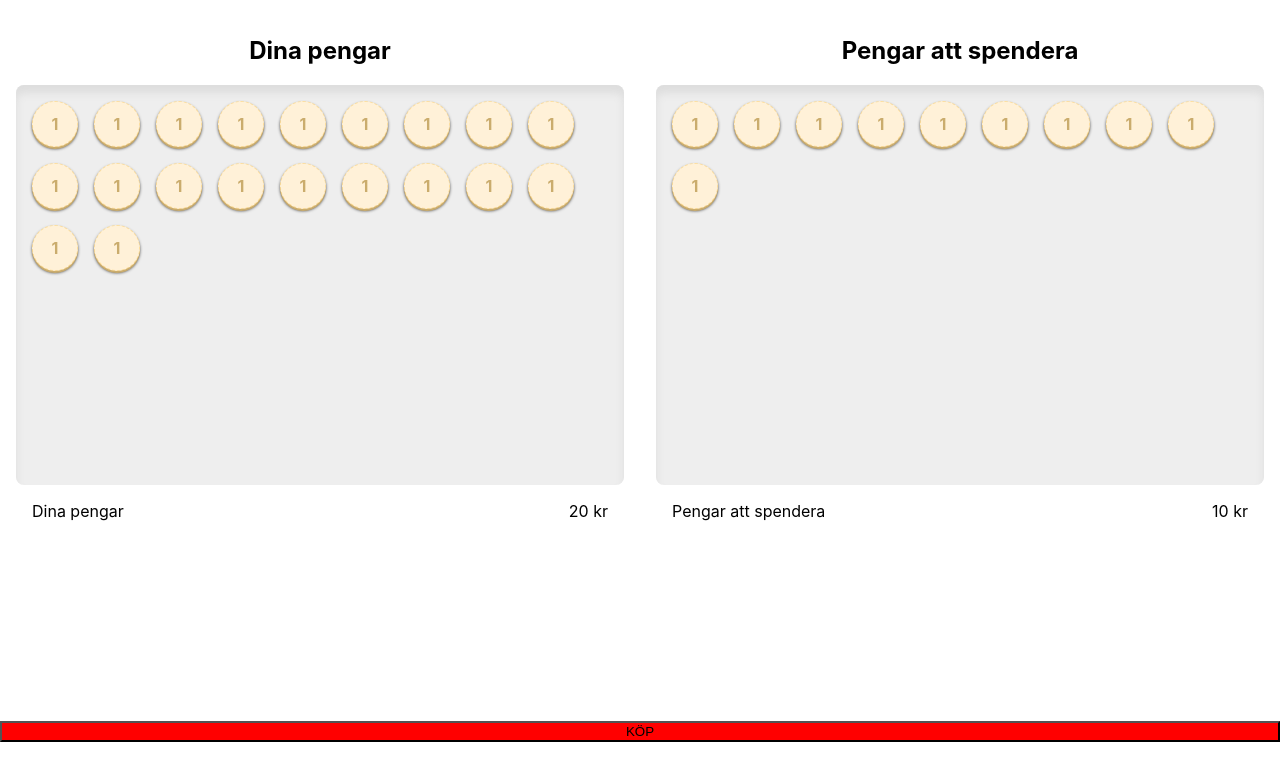
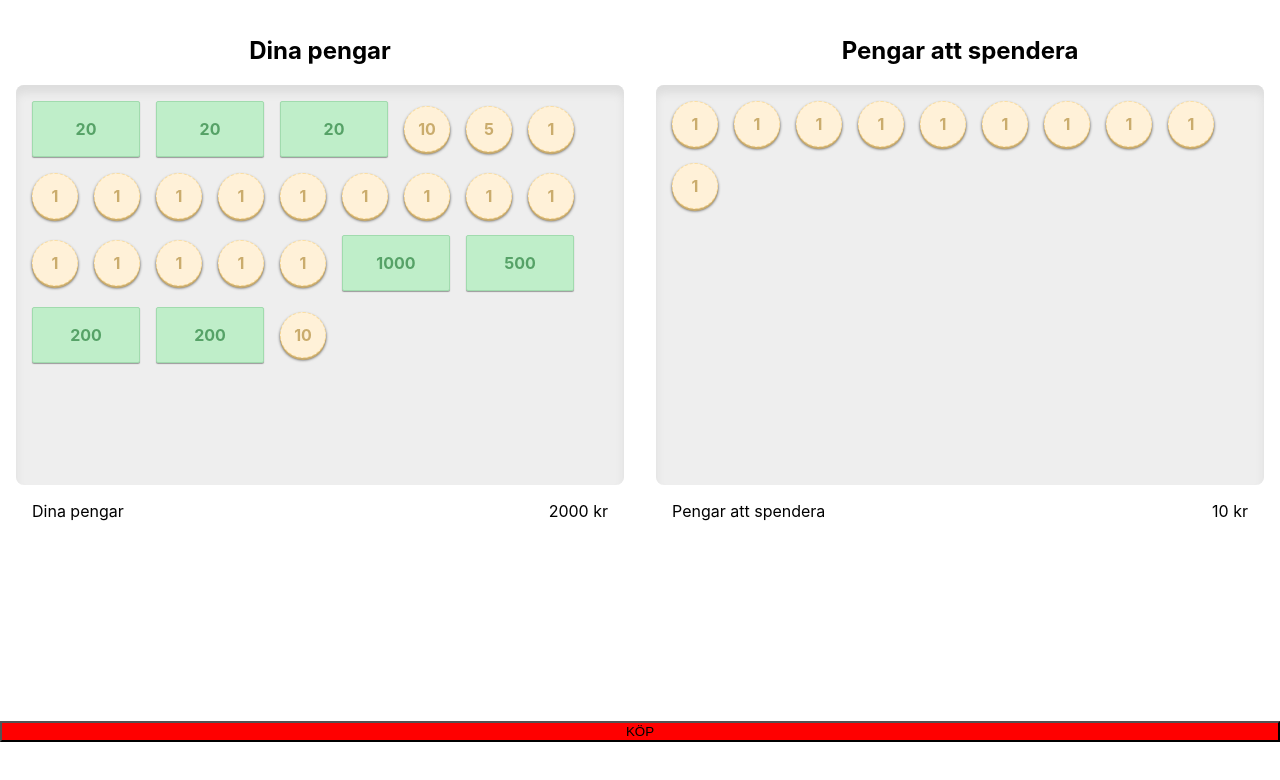
Before and after one commit to AntonStrand/hackathon-spiik-2019, a React (Create React App) app in the folder frontend/: page / in a window 1280 px wide. Shown: the top 780 px of the page. Built offline with nearby package versions, Linux system fonts and the light colour scheme.

Commit message:
Use amount converter in MoneyBox

```diff
--- a/frontend/src/components/SaldoPage/MoneyBox.js
+++ b/frontend/src/components/SaldoPage/MoneyBox.js
@@ -1,8 +1,11 @@
 import React from 'react'
 import styled from 'styled-components'
+import convertAmountToMoney from './model/amountConverter'
 
 import Coin from './money/Coin'
-// import Bill from './money/Bill'
+import Bill from './money/Bill'
+
+const denomination = (sum) => sum > 10 ? Bill : Coin
 
 const Container = styled.div`
   background: #eee;
@@ -17,12 +20,18 @@ const CoinArea = styled.div`
   text-align: left;
 `
 
-const MoneyBox = ({ amount, onMoveMoney }) => (
-  <Container>
+const MoneyBox = ({ amount, onMoveMoney }) => {
+  const money = convertAmountToMoney(amount)
+  return <Container>
     <CoinArea>
-      { Array(amount).fill(1).map(() => <Coin key={Math.random()} onClick={() => onMoveMoney(1)}>1</Coin>) }
+      { money.map(m => {
+        const Denomination = denomination(m);
+        return <Denomination
+          key={Math.random()}
+          onClick={() => onMoveMoney(m)}>{m}</Denomination>})
+      }
     </CoinArea>
   </Container>
-)
+}
 
 export default MoneyBox
--- a/frontend/src/components/SaldoPage/index.js
+++ b/frontend/src/components/SaldoPage/index.js
@@ -11,7 +11,7 @@ const BoxContainer = styled.div`
 `
 
 const SaldoPage = ({ shopItems }) => {
-  const [money, setMoney] = useState(20)
+  const [money, setMoney] = useState(2000)
   const [register, setRegister] = useState(10)
   const moveMoney = moveFromRegister => amount => {
     if (moveFromRegister) {
--- a/frontend/src/components/SaldoPage/model/amountConverter.js
+++ b/frontend/src/components/SaldoPage/model/amountConverter.js
@@ -7,7 +7,7 @@ const sum = xs => xs.reduce((acc, n) => acc + n, 0)
 // addOnes :: (Number, [Number], Number) -> [Number]
 const addOnes = (amount, coins, max = Infinity) => {
   const numOfOnes = amount - sum(coins)
-  coins.concat(ones(numOfOnes > max ? max : numOfOnes))
+  return coins.concat(ones(numOfOnes > max ? max : numOfOnes))
 }
 
 const values = [1000, 500, 200, 100, 50, 20, 10, 5, 2, 1]
```
